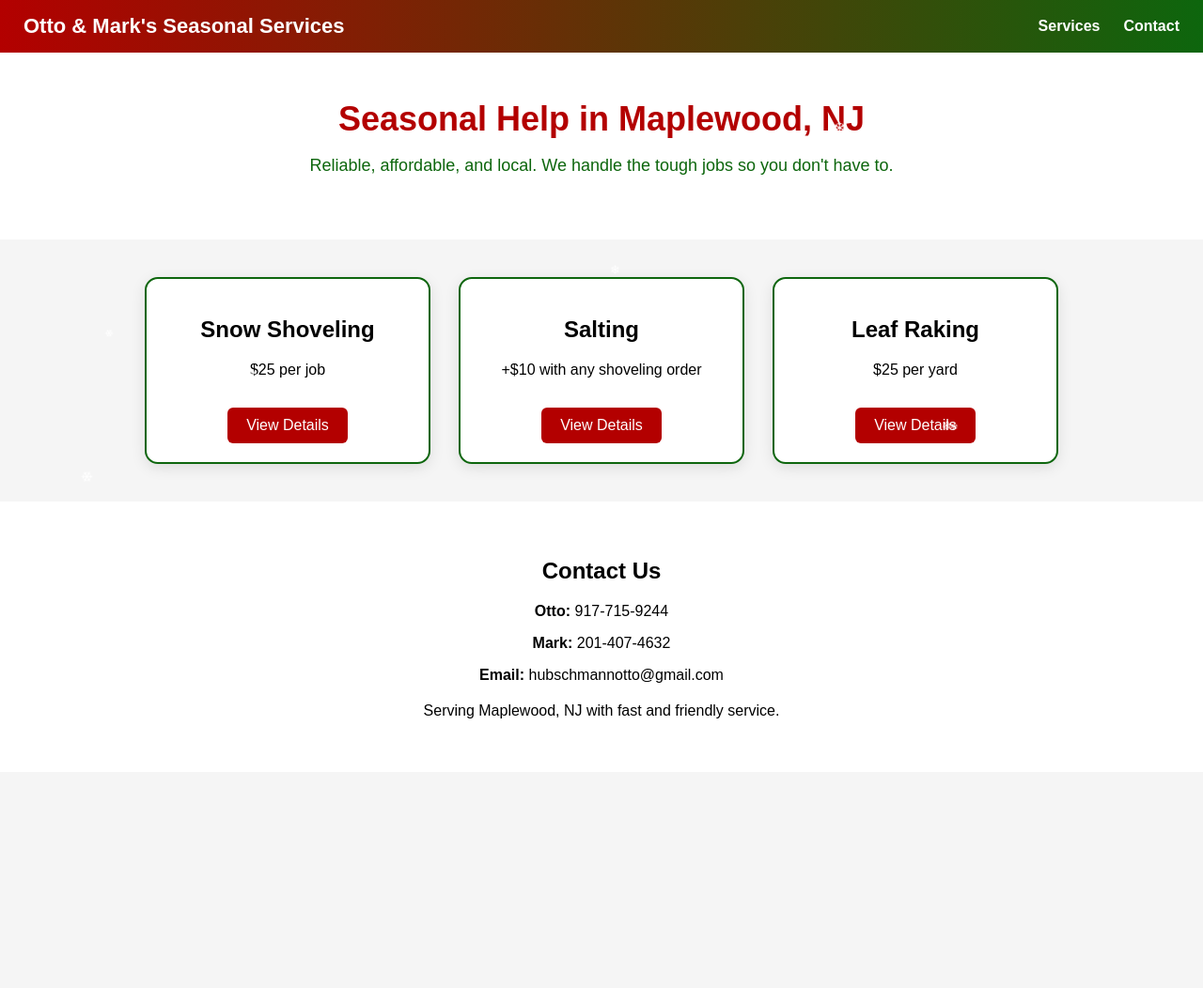
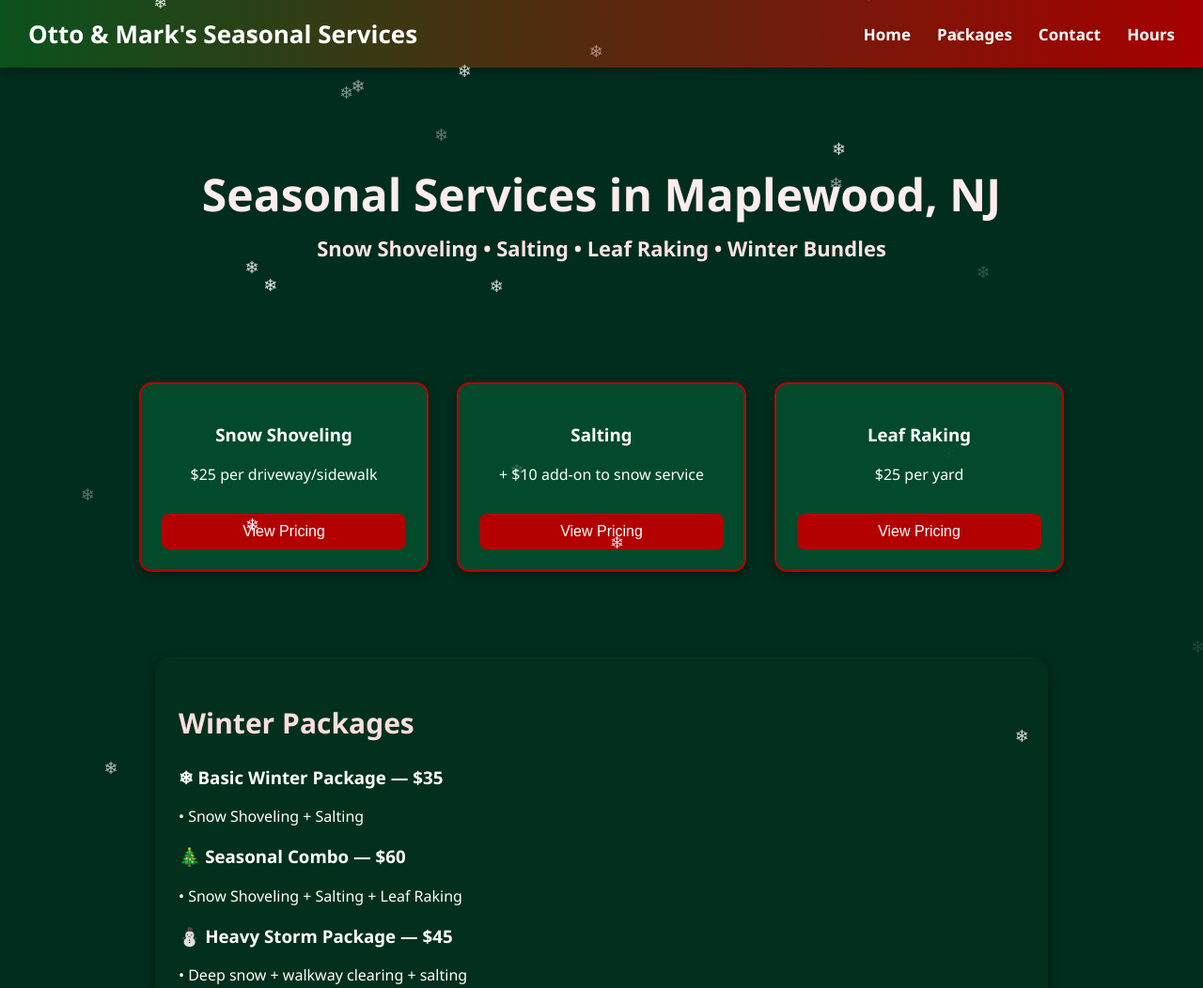
Before and after one commit to ATurtleShell/OttoandMarksSeasonalServices, a plain HTML site: page index.html in a window 1280 px wide. Shown: the top 1052 px of the page at 94% size. Before the commit the page ends 822 px from the top, so only its background shows below. Drawn offline with Linux system fonts and the light colour scheme.

Commit message:
Update index.html

```diff
--- a/index.html
+++ b/index.html
@@ -6,45 +6,44 @@
 <title>Otto & Mark's Seasonal Services</title>
 
 <style>
-        /* GENERAL PAGE STYLE */
     body {
         margin: 0;
-            font-family: Arial, sans-serif;
-            background: #f5f5f5;
+        font-family: "Segoe UI", sans-serif;
+        background: #012d1e;
+        color: white;
         overflow-x: hidden;
     }
 
-        /* NAVIGATION BAR */
+    /* NAVIGATION */
     nav {
-            background: linear-gradient(to right, #b30000, #0d660d);
-            padding: 15px 25px;
+        background: linear-gradient(to right, #0a521d, #a60000);
+        padding: 18px 30px;
         display: flex;
         justify-content: space-between;
         align-items: center;
-            color: white;
         position: sticky;
         top: 0;
-            z-index: 10;
+        z-index: 20;
+        box-shadow: 0 3px 10px rgba(0,0,0,0.4);
     }
 
     nav .logo {
-            font-size: 22px;
-            font-weight: bold;
+        font-size: 26px;
+        font-weight: 700;
     }
 
     nav ul {
         list-style: none;
         display: flex;
-            gap: 25px;
+        gap: 28px;
         margin: 0;
-            padding: 0;
     }
 
     nav ul li a {
         color: white;
         text-decoration: none;
-            font-size: 16px;
-            font-weight: bold;
+        font-size: 17px;
+        font-weight: 600;
         transition: 0.3s;
     }
 
@@ -52,63 +51,99 @@
         opacity: 0.7;
     }
 
-        /* HEADER */
+    /* HEADER / HERO */
     header {
         text-align: center;
-            padding: 50px;
-            background: white;
+        padding: 70px 20px;
     }
 
-        header h1 {
-            font-size: 36px;
-            color: #b30000;
-            margin: 0;
+    h1 {
+        font-size: 48px;
+        color: #ffeded;
+        margin-bottom: 10px;
     }
 
-        header p {
-            font-size: 18px;
-            color: #0d660d;
+    h2 {
+        font-size: 22px;
+        color: #ffe3e3;
+        margin-top: 0;
     }
 
-        /* SERVICES SECTION */
     .services {
         display: flex;
         justify-content: center;
+        flex-wrap: wrap;
         gap: 30px;
         padding: 40px;
-            flex-wrap: wrap;
     }
 
     .card {
-            background: white;
+        background: #024a2b;
+        padding: 22px;
         width: 260px;
-            padding: 20px;
         border-radius: 14px;
-            border: 2px solid #0d660d;
-            box-shadow: 0 4px 15px rgba(0,0,0,0.1);
+        box-shadow: 0 4px 12px rgba(0,0,0,0.4);
         text-align: center;
-            transition: 0.3s;
+        border: 2px solid #ba0000;
+        transition: transform 0.3s;
     }
 
     .card:hover {
         transform: scale(1.05);
-            box-shadow: 0 6px 20px rgba(0,0,0,0.15);
     }
 
     .card button {
         margin-top: 15px;
-            padding: 10px 20px;
+        padding: 10px;
         background: #b30000;
         color: white;
         border: none;
-            border-radius: 6px;
+        border-radius: 8px;
         cursor: pointer;
         font-size: 16px;
         transition: 0.3s;
+        width: 100%;
     }
 
     .card button:hover {
-            background: #8f0000;
+        background: #d40000;
+    }
+
+    /* SECTIONS */
+    section {
+        padding: 50px 25px;
+        max-width: 900px;
+        margin: auto;
+        background: #03301c;
+        border-radius: 18px;
+        margin-top: 50px;
+        box-shadow: 0 4px 14px rgba(0,0,0,0.4);
+    }
+
+    section h2 {
+        margin-top: 0;
+        font-size: 30px;
+        color: #ffdede;
+    }
+
+    /* FOOTER */
+    footer {
+        background: #001c12;
+        padding: 40px 30px;
+        text-align: center;
+        margin-top: 60px;
+        border-top: 3px solid #b30000;
+    }
+
+    footer h3 {
+        margin-top: 0;
+        font-size: 24px;
+        color: #ffcfcf;
+    }
+
+    footer p {
+        margin: 6px 0;
+        font-size: 16px;
     }
 
     /* SNOW ANIMATION */
@@ -117,94 +152,125 @@
         top: -10px;
         color: white;
         font-size: 18px;
-            user-select: none;
+        animation: fall linear infinite;
+        opacity: 0.9;
+        z-index: 50;
         pointer-events: none;
-            animation: fall linear infinite;
     }
 
     @keyframes fall {
-            0% { transform: translateY(-10px) rotate(0deg); }
-            100% { transform: translateY(110vh) rotate(360deg); }
+        0% { transform: translateY(-10px); }
+        100% { transform: translateY(110vh); }
     }
-
 </style>
 </head>
+
 <body>
 
-    <!-- SNOWFLAKES GENERATED WITH JAVASCRIPT -->
+<!-- CHRISTMAS MUSIC -->
+<audio autoplay loop volume="0.2">
+    <source src="https://files.catbox.moe/9x4n1q.mp3" type="audio/mpeg">
+</audio>
+
+<!-- SNOW SCRIPT -->
 <script>
 function createSnowflake() {
-            const snowflake = document.createElement("div");
-            snowflake.classList.add("snowflake");
-            snowflake.innerHTML = "❄";
-
-            // random position
-            snowflake.style.left = Math.random() * 100 + "vw";
-
-            // random size
-            snowflake.style.fontSize = (Math.random() * 10 + 10) + "px";
-
-            // random duration
-            snowflake.style.animationDuration = (Math.random() * 5 + 5) + "s";
-
-            document.body.appendChild(snowflake);
-
-            setTimeout(() => snowflake.remove(), 8000);
+    const s = document.createElement("div");
+    s.classList.add("snowflake");
+    s.innerHTML = "❄";
+    s.style.left = Math.random() * 100 + "vw";
+    s.style.animationDuration = (3 + Math.random() * 6) + "s";
+    s.style.opacity = Math.random();
+    document.body.appendChild(s);
+    setTimeout(() => s.remove(), 9000);
 }
-
 setInterval(createSnowflake, 200);
 </script>
 
-    <!-- NAVIGATION BAR -->
+<!-- NAV BAR -->
 <nav>
     <div class="logo">Otto & Mark's Seasonal Services</div>
     <ul>
-            <li><a href="#services">Services</a></li>
+        <li><a href="#home">Home</a></li>
+        <li><a href="#packages">Packages</a></li>
         <li><a href="#contact">Contact</a></li>
+        <li><a href="#hours">Hours</a></li>
     </ul>
 </nav>
 
-    <!-- HEADER -->
-    <header>
-        <h1>Seasonal Help in Maplewood, NJ</h1>
-        <p>Reliable, affordable, and local. We handle the tough jobs so you don't have to.</p>
+<!-- MAIN -->
+<header id="home">
+    <h1>Seasonal Services in Maplewood, NJ</h1>
+    <h2>Snow Shoveling • Salting • Leaf Raking • Winter Bundles</h2>
 </header>
 
-    <!-- SERVICES SECTION -->
-    <section id="services" class="services">
+<div class="services">
     <div class="card">
-            <h2>Snow Shoveling</h2>
-            <p>$25 per job</p>
-            <button onclick="alert('Snow Shoveling costs $25. Pay with Cash or CashApp.')">
-                View Details
-            </button>
+        <h3>Snow Shoveling</h3>
+        <p>$25 per driveway/sidewalk</p>
+        <button onclick="location.href='#packages'">View Pricing</button>
     </div>
 
     <div class="card">
-            <h2>Salting</h2>
-            <p>+$10 with any shoveling order</p>
-            <button onclick="alert('Salting is an additional $10. Available only with shoveling.')">
-                View Details
-            </button>
+        <h3>Salting</h3>
+        <p>+ $10 add-on to snow service</p>
+        <button onclick="location.href='#packages'">View Pricing</button>
     </div>
 
     <div class="card">
-            <h2>Leaf Raking</h2>
+        <h3>Leaf Raking</h3>
         <p>$25 per yard</p>
-            <button onclick="alert('Leaf Raking costs $25. Pay with Cash or CashApp.')">
-                View Details
-            </button>
+        <button onclick="location.href='#packages'">View Pricing</button>
     </div>
+</div>
+
+<!-- PACKAGES -->
+<section id="packages">
+    <h2>Winter Packages</h2>
+
+    <h3>❄ Basic Winter Package — $35</h3>
+    <p>• Snow Shoveling + Salting</p>
+
+    <h3>🎄 Seasonal Combo — $60</h3>
+    <p>• Snow Shoveling + Salting + Leaf Raking</p>
+
+    <h3>⛄ Heavy Storm Package — $45</h3>
+    <p>• Deep snow + walkway clearing + salting</p>
 </section>
 
-    <!-- CONTACT SECTION -->
-    <section id="contact" style="padding: 40px; background: white; text-align: center;">
+<!-- CONTACT -->
+<section id="contact">
     <h2>Contact Us</h2>
-        <p><b>Otto:</b> 917-715-9244</p>
-        <p><b>Mark:</b> 201-407-4632</p>
-        <p><b>Email:</b> hubschmannotto@gmail.com</p>
-        <p style="margin-top: 20px;">Serving Maplewood, NJ with fast and friendly service.</p>
+    <p>We work anywhere in Maplewood, NJ.</p>
+
+    <p><strong>Phone (Otto):</strong> 917-715-9244</p>
+    <p><strong>Phone (Mark):</strong> 201-407-4632</p>
+    <p><strong>Email:</strong> hubschmannotto@gmail.com</p>
+
+    <p>Payment options: Cash or CashApp</p>
 </section>
+
+<!-- HOURS -->
+<section id="hours">
+    <h2>Service Hours</h2>
+
+    <h3>📘 School Season Hours</h3>
+    <p>Monday–Friday: **4:00 PM – 7:00 PM**</p>
+    <p>Saturday–Sunday: **10:00 AM – 6:00 PM**</p>
+    <p><em>(We work after school and on weekends.)</em></p>
+
+    <h3>🎉 Season Break / Holidays Hours</h3>
+    <p>Monday–Sunday: **9:00 AM – 7:00 PM**</p>
+    <p><em>(More availability during snowstorms.)</em></p>
+</section>
+
+<!-- FOOTER -->
+<footer>
+    <h3>Otto & Mark's Seasonal Services</h3>
+    <p>Maplewood, New Jersey</p>
+    <p>Reliable • Affordable • Local</p>
+    <p style="margin-top:10px; font-size:14px;">© 2025 All Rights Reserved</p>
+</footer>
 
 </body>
 </html>
```
Lines whose indentation alone changed are shown as unchanged.
